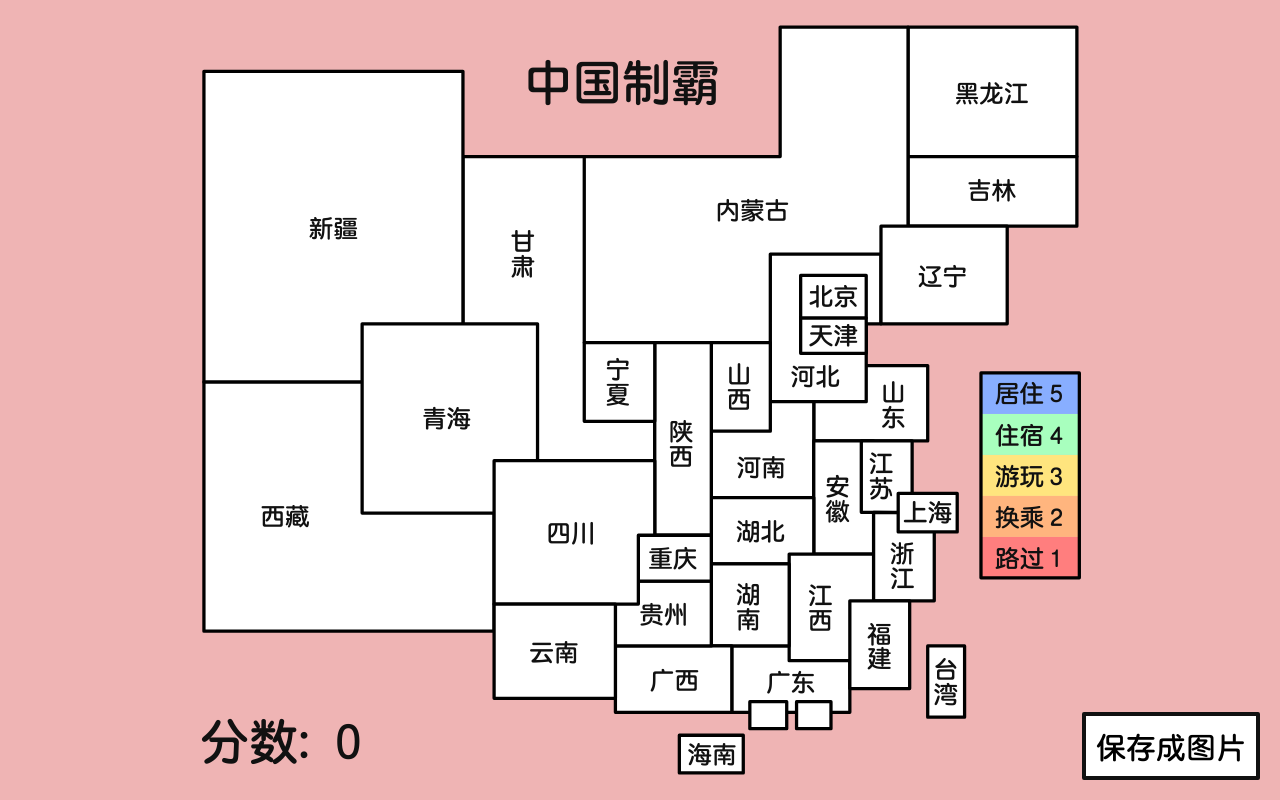
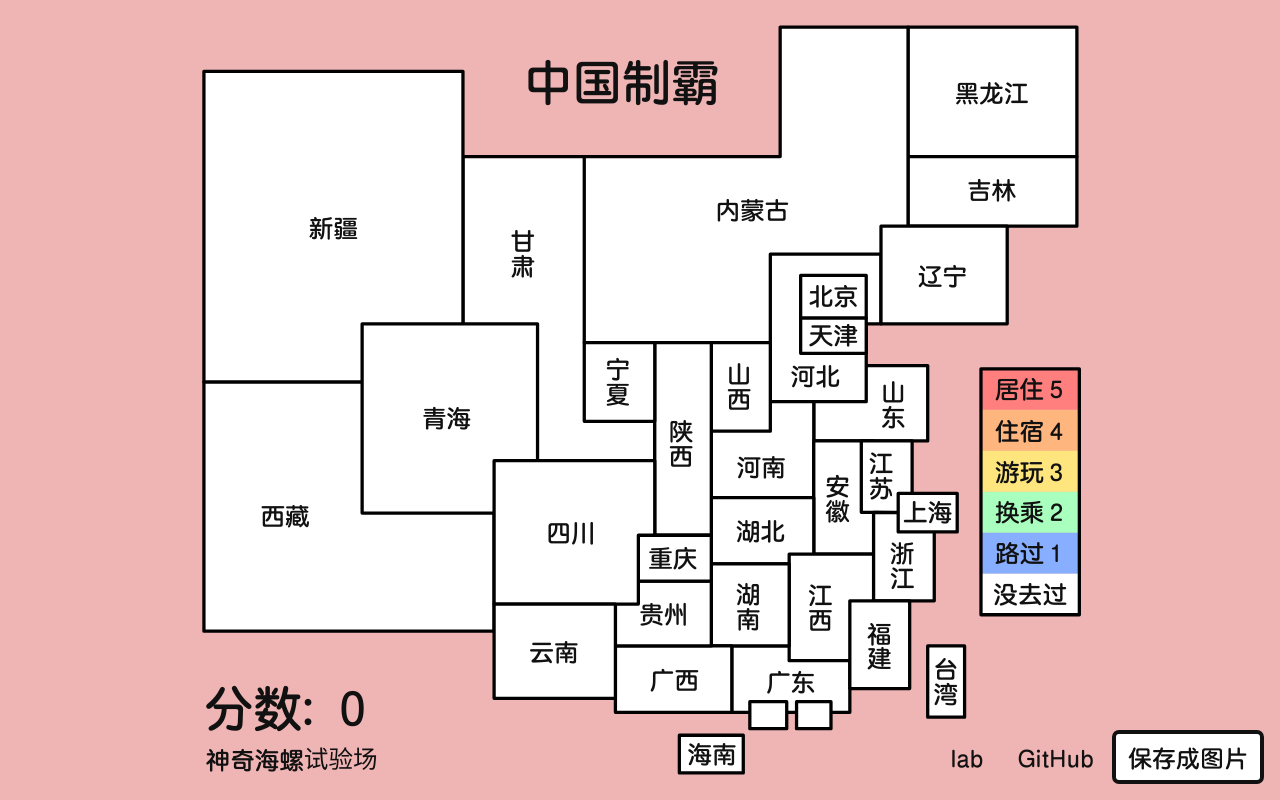
Before and after one commit to itorr/china-ex, a plain HTML site: page html/index.html in a window 1280 px wide. Drawn offline with nearby package versions, Linux system fonts and the light colour scheme; files that its build step writes are made by us from their sources; a web font is replaced by a local one.

Commit message:
添加链接

```diff
--- a/html/document.js
+++ b/html/document.js
@@ -100,7 +100,7 @@ function utf82str(str) {
 }
 
 
-// getFontFromText('JiaLiDaYuanJF','1234567890'+document.body.innerHTML);
+getFontFromText('JiaLiDaYuanJF','1234567890'+document.body.innerHTML);
 
 const getFontURL = cb=>{
     fetch('JiaLiDaYuanJF-slice.woff').then(r=>r.blob()).then(blob=>{
@@ -169,6 +169,6 @@ const saveToImage = _=>{
     image.src = createSVGURLFromXML(xmlText);
 };
 
-document.querySelector('button').addEventListener('click',saveToImage);
+保存.addEventListener('click',saveToImage);
 // (new XMLSerializer).serializeToString(svgEl);
 // ctx.drawImage(svgEl,)
--- a/html/document.less
+++ b/html/document.less
@@ -3,7 +3,8 @@
 //     src: url(JiaLiDaYuanJF-slice.woff);
 // }
 html{
-    font: 18px/40px JiaLiDaYuanJF-slice,JiaLiDaYuanJF,Tensentype-JiaLiDaYuanJF,sans-serif;
+    font: 18px/40px JiaLiDaYuanJF-slice,sans-serif;
+    // JiaLiDaYuanJF,Tensentype-JiaLiDaYuanJF,
     background-color: #efb4b4;
 }
 body{
@@ -56,16 +57,25 @@ svg{
         &[data-level="1"]{background:#88AEFF;}
     }
 }
-button{
-    font: inherit;
-    font-size: 30px;
+footer{
     position: absolute;
     right: 0;
     bottom: 0;
-    background:#FFF;
-    padding: 10px;
     margin: 20px;
-    border: 4px solid #111;
-    border-radius: 2px;
+    font-size: 24px;
+    line-height: 30px;
+    a{
+        float: left;
+        padding: 8px 12px;
+        color: #111;
+        text-decoration: none;
+        margin-left: 10px;
+    }
+}
+#保存{
+    background: #FFF;
+    // border: 4px solid #111;
+    box-shadow: 0 0 0 4px #111;
+    border-radius: 3px;
     cursor: pointer;
 }
--- a/html/index.html
+++ b/html/index.html
@@ -129,19 +129,22 @@ text{
 	<text x="104" y="639">西藏</text>
 	<text x="163" y="288">新疆</text>
 </g>
-<text id="分数" x="30" y="923">分数: 0</text>
+<text id="神奇海螺" x="37" y="937">神奇海螺试验场</text>
+<text id="分数" x="35" y="883">分数</text>
 <g id="等级">
-	<rect x="983" y="655" level="5" width="120" height="50" fill="#FF7E7E"/>
-	<rect x="983" y="605" level="4" width="120" height="50" fill="#FFB57E"/>
-	<rect x="983" y="555" level="3" width="120" height="50" fill="#FFE57E"/>
-	<rect x="983" y="505" level="2" width="120" height="50" fill="#A8FFBE"/>
-	<rect x="983" y="455" level="1" width="120" height="50" fill="#88AEFF"/>
-	<rect x="983" y="455" class="level-border" width="120" height="250"/>
-	<text x="1000" y="489">居住５</text>
-	<text x="1000" y="540">住宿４</text>
-	<text x="1000" y="590">游玩３</text>
-	<text x="1000" y="640">换乘２</text>
-	<text x="1000" y="690">路过１</text>
+	<rect x="983" y="450" width="120" height="50" fill="#FF7E7E"/>
+	<rect x="983" y="500" width="120" height="50" fill="#FFB57E"/>
+	<rect x="983" y="550" width="120" height="50" fill="#FFE57E"/>
+	<rect x="983" y="600" width="120" height="50" fill="#A8FFBE"/>
+	<rect x="983" y="650" width="120" height="50" fill="#88AEFF"/>
+	<rect x="983" y="700" width="120" height="50" fill="#FFFFFF"/>
+	<rect x="983" y="450" class="level-border" width="120" height="300"/>
+	<text x="1000" y="484">居住５</text>
+	<text x="1000" y="535">住宿４</text>
+	<text x="1000" y="585">游玩３</text>
+	<text x="1000" y="635">换乘２</text>
+	<text x="1000" y="685">路过１</text>
+	<text x="998" y="735">没去过</text>
 </g>
 </svg>
 <div class="set-level-box">
@@ -153,7 +156,12 @@ text{
     <a data-level="1">路过</a>
     <a data-level="0">没去过</a>
 </div>
-<button>保存成图片</button>
+<footer>
+	<a href="https://lab.magiconch.com" target="_blank">lab</a>
+	<a href="https://gitbub.com/itorr/china-ex" target="_blank">GitHub</a>
+	<a id="保存">保存成图片</a>
+</footer>
+
 <script src="document.js"></script>
 </body>
 </html>
```
Also changed, not shown: china-ex-ill.svg, html/JiaLiDaYuanJF-slice.woff.
